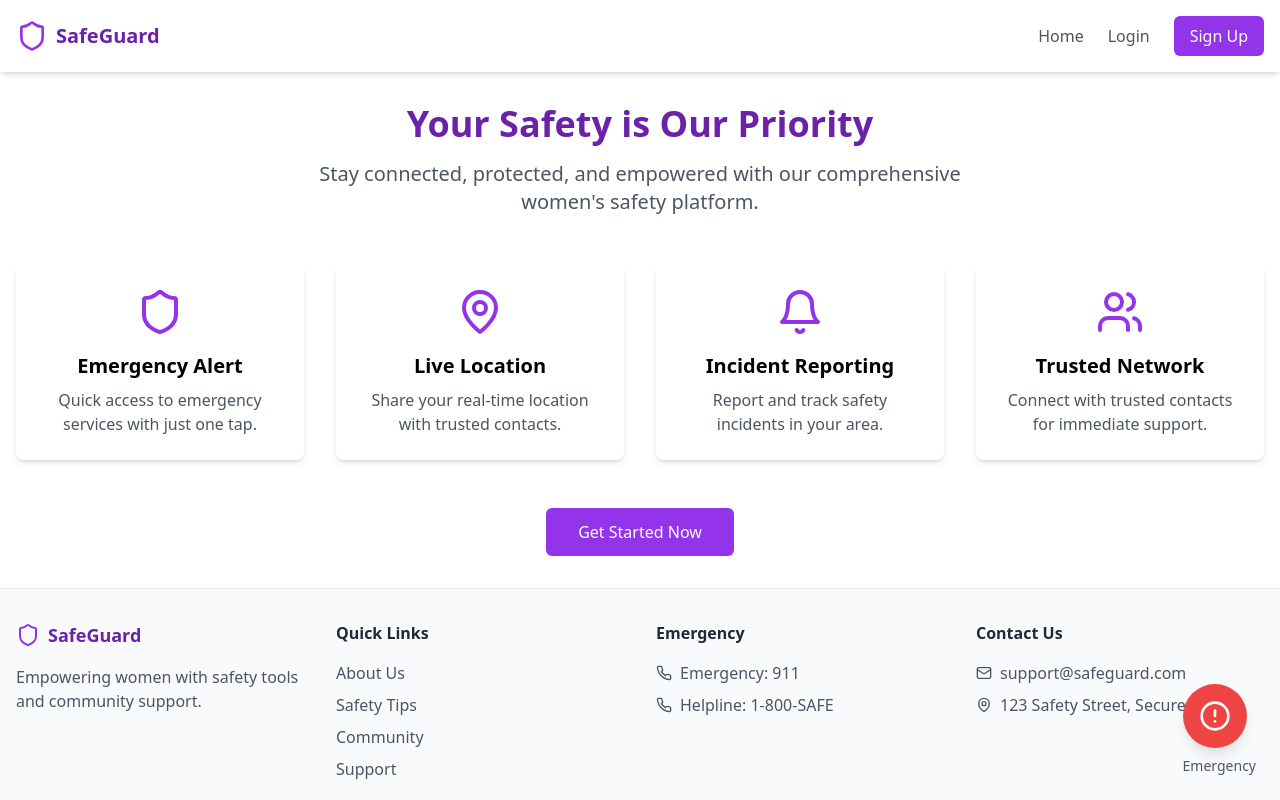
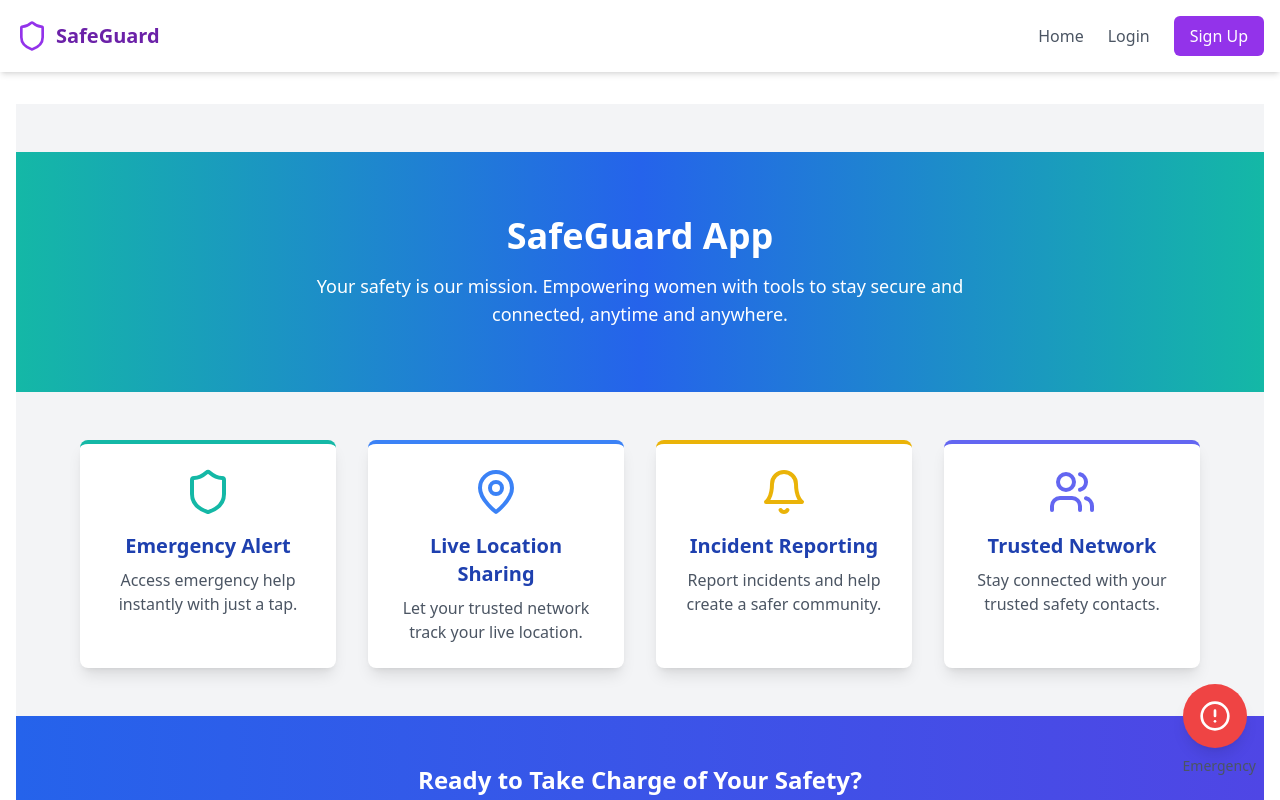
Before and after one commit to kawodyaarachchige/safe_guard, a React (Vite) app: page / in a window 1280 px wide. Shown: the top 800 px of the page. Built offline with nearby package versions, Linux system fonts and the light colour scheme.

Commit message:
style:changed home color theme

```diff
--- a/src/pages/HomePage.tsx
+++ b/src/pages/HomePage.tsx
@@ -4,43 +4,45 @@ import { Shield, MapPin, Bell, Users } from 'lucide-react';
 
 export default function HomePage() {
   return (
-    <div className="space-y-12">
-      <section className="text-center">
-        <h1 className="text-4xl font-bold text-purple-800 mb-4">
-          Your Safety is Our Priority
-        </h1>
-        <p className="text-xl text-gray-600 max-w-2xl mx-auto">
-          Stay connected, protected, and empowered with our comprehensive women's safety platform.
+      <div className="space-y-12 bg-gray-100 min-h-screen py-12">
+        {/* Hero Section */}
+        <section className="text-center bg-gradient-to-r from-teal-500 via-blue-600 to-teal-500 text-white py-16">
+          <h1 className="text-4xl font-extrabold mb-4">SafeGuard App</h1>
+          <p className="text-lg max-w-2xl mx-auto font-medium">
+            Your safety is our mission. Empowering women with tools to stay secure and connected, anytime and anywhere.
           </p>
         </section>
 
-      <section className="grid grid-cols-1 md:grid-cols-2 lg:grid-cols-4 gap-8">
-        <div className="bg-white p-6 rounded-lg shadow-md text-center">
-          <Shield className="h-12 w-12 text-purple-600 mx-auto mb-4" />
-          <h3 className="text-xl font-semibold mb-2">Emergency Alert</h3>
-          <p className="text-gray-600">Quick access to emergency services with just one tap.</p>
+        {/* Features Section */}
+        <section className="grid grid-cols-1 md:grid-cols-2 lg:grid-cols-4 gap-8 px-6 md:px-16">
+          <div className="bg-white p-6 rounded-lg shadow-lg text-center border-t-4 border-teal-500">
+            <Shield className="h-12 w-12 text-teal-500 mx-auto mb-4" />
+            <h3 className="text-xl font-semibold text-blue-800 mb-2">Emergency Alert</h3>
+            <p className="text-gray-600">Access emergency help instantly with just a tap.</p>
           </div>
-        <div className="bg-white p-6 rounded-lg shadow-md text-center">
-          <MapPin className="h-12 w-12 text-purple-600 mx-auto mb-4" />
-          <h3 className="text-xl font-semibold mb-2">Live Location</h3>
-          <p className="text-gray-600">Share your real-time location with trusted contacts.</p>
+          <div className="bg-white p-6 rounded-lg shadow-lg text-center border-t-4 border-blue-500">
+            <MapPin className="h-12 w-12 text-blue-500 mx-auto mb-4" />
+            <h3 className="text-xl font-semibold text-blue-800 mb-2">Live Location Sharing</h3>
+            <p className="text-gray-600">Let your trusted network track your live location.</p>
           </div>
-        <div className="bg-white p-6 rounded-lg shadow-md text-center">
-          <Bell className="h-12 w-12 text-purple-600 mx-auto mb-4" />
-          <h3 className="text-xl font-semibold mb-2">Incident Reporting</h3>
-          <p className="text-gray-600">Report and track safety incidents in your area.</p>
+          <div className="bg-white p-6 rounded-lg shadow-lg text-center border-t-4 border-yellow-500">
+            <Bell className="h-12 w-12 text-yellow-500 mx-auto mb-4" />
+            <h3 className="text-xl font-semibold text-blue-800 mb-2">Incident Reporting</h3>
+            <p className="text-gray-600">Report incidents and help create a safer community.</p>
           </div>
-        <div className="bg-white p-6 rounded-lg shadow-md text-center">
-          <Users className="h-12 w-12 text-purple-600 mx-auto mb-4" />
-          <h3 className="text-xl font-semibold mb-2">Trusted Network</h3>
-          <p className="text-gray-600">Connect with trusted contacts for immediate support.</p>
+          <div className="bg-white p-6 rounded-lg shadow-lg text-center border-t-4 border-indigo-500">
+            <Users className="h-12 w-12 text-indigo-500 mx-auto mb-4" />
+            <h3 className="text-xl font-semibold text-blue-800 mb-2">Trusted Network</h3>
+            <p className="text-gray-600">Stay connected with your trusted safety contacts.</p>
           </div>
         </section>
 
-      <section className="text-center">
+        {/* Call to Action */}
+        <section className="text-center py-12 bg-gradient-to-r from-blue-600 to-indigo-600 text-white">
+          <h2 className="text-2xl font-bold mb-6">Ready to Take Charge of Your Safety?</h2>
           <Link
               to="/signup"
-          className="inline-block bg-purple-600 text-white py-3 px-8 rounded-md hover:bg-purple-700 transition-colors duration-200"
+              className="inline-block bg-yellow-400 text-gray-800 font-semibold py-3 px-8 rounded-lg shadow-lg hover:bg-yellow-500 transition-all"
           >
             Get Started Now
           </Link>
```
Lines whose indentation alone changed are shown as unchanged.
